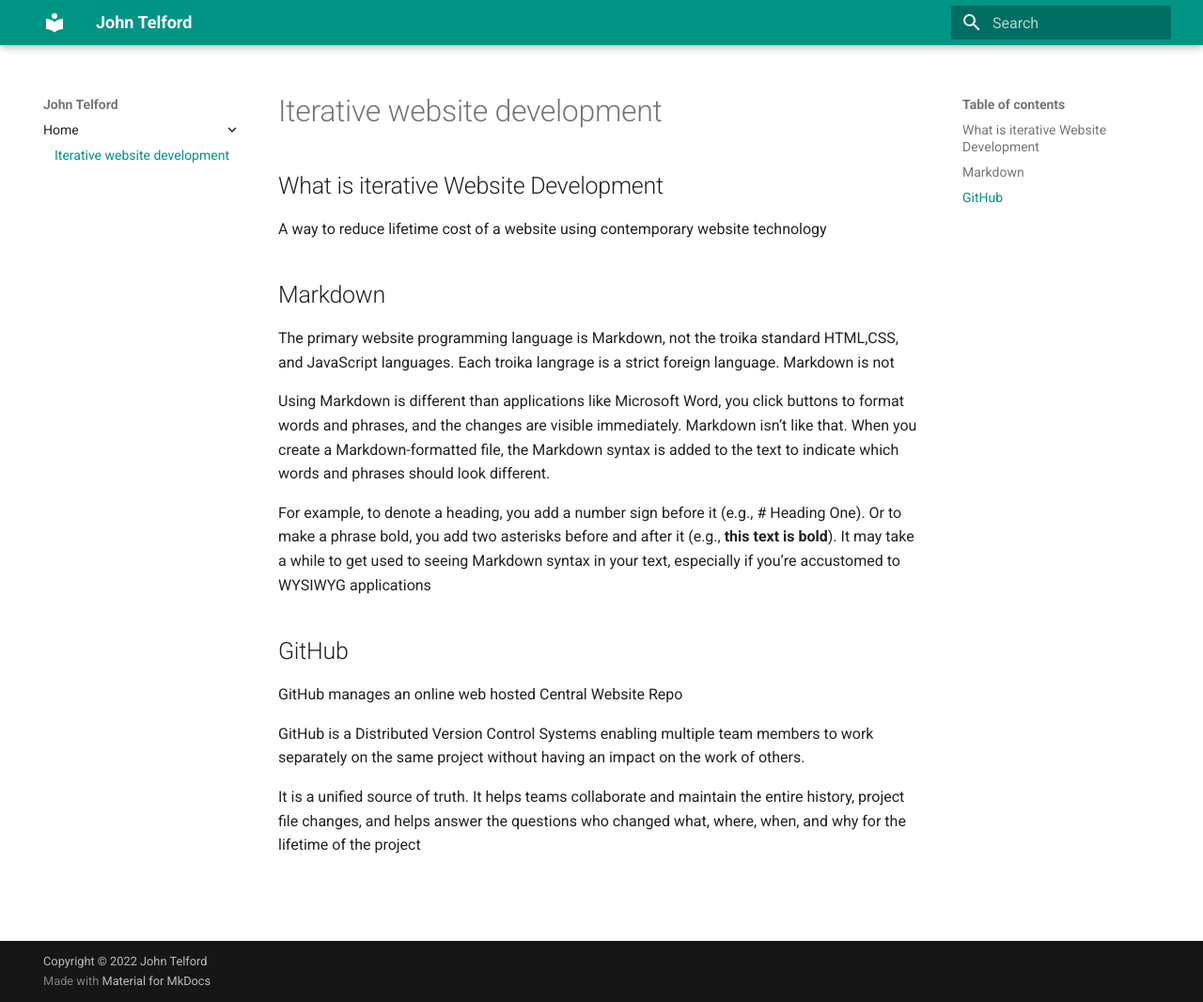
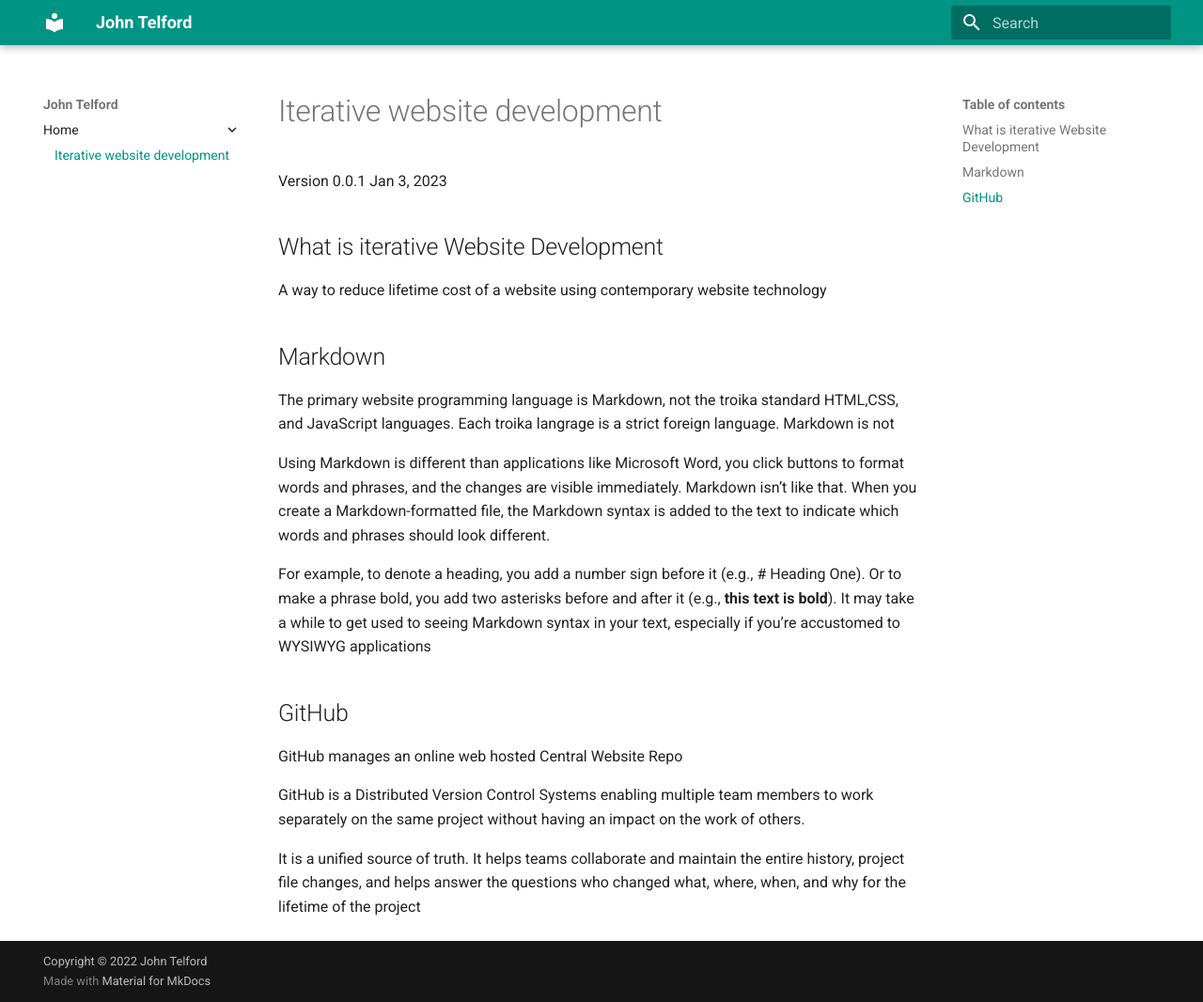
Before and after one commit to JohnTelford/mkdocs_01_03_2023, an MkDocs documentation site: the page built from docs/index.md, in a window 1280 px wide and 1066 px high. Shown: the whole window at 94% size. Built offline with MkDocs 1.6.1 and Material for MkDocs 9.7.7, drawn with Linux system fonts in a browser that asks for light colours.

Commit message:
refactor
Signed-off-by: John <john@johntelford.com>

```diff
--- a/docs/index.md
+++ b/docs/index.md
@@ -1,3 +1,6 @@
+Version 0.0.1
+Jan 3, 2023
+
 ## What is iterative Website Development
 
 A way to reduce lifetime cost of a website using contemporary website technology
```
